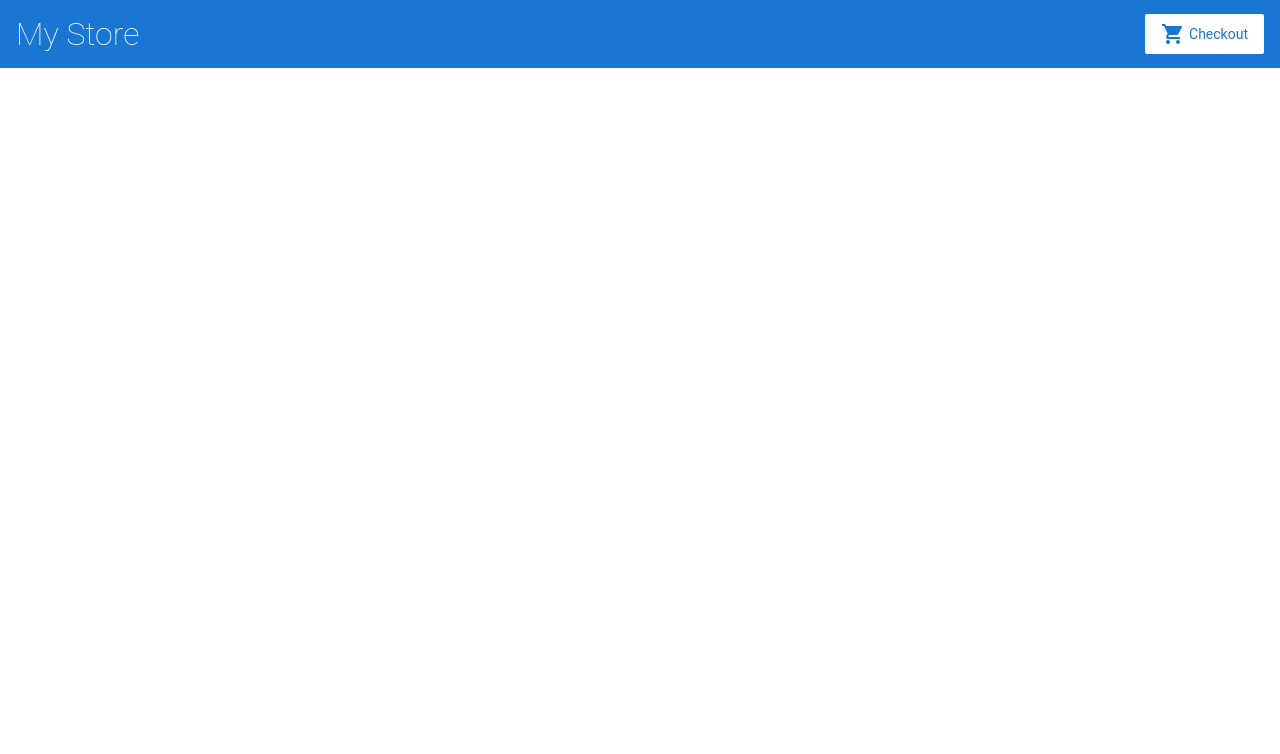
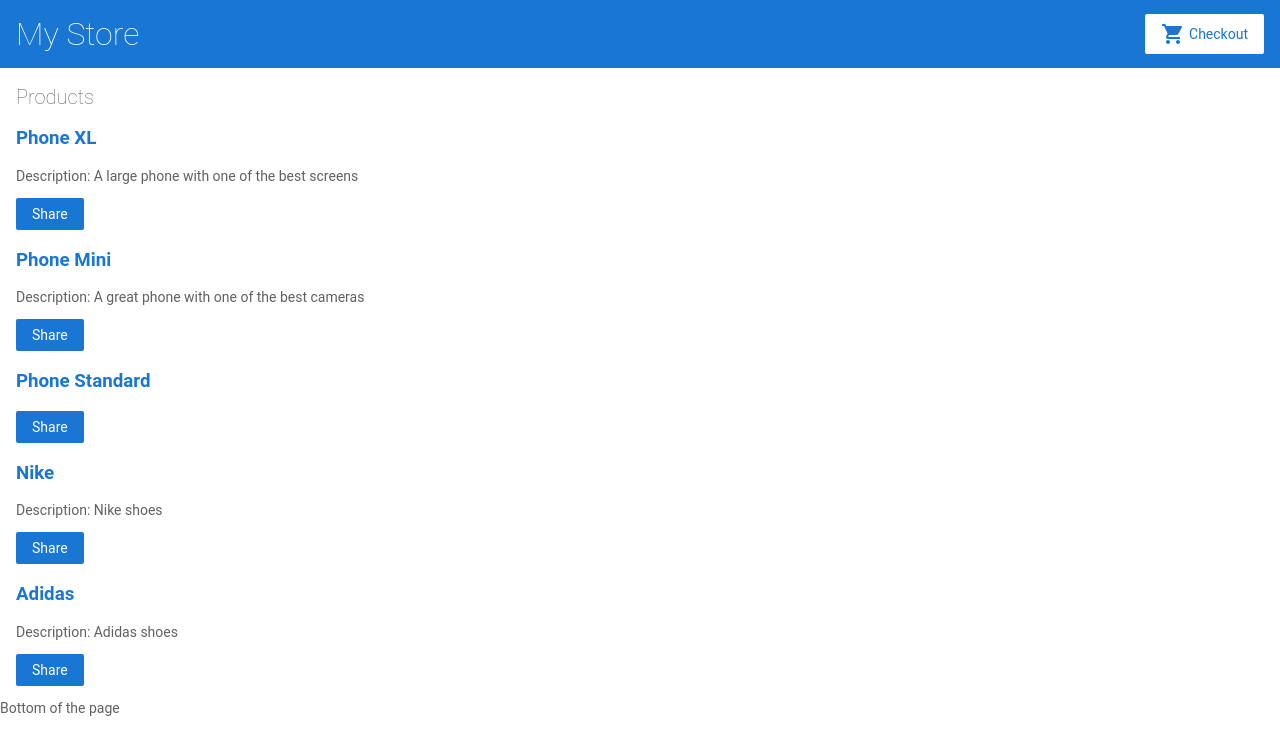
Before and after one commit to ZeroJimmy100/angular-perscholas-project1, an Angular app: page /product-list in a window 1280 px wide. Before the commit this address led to /. Shown: the top 754 px of the page. Built offline with nearby package versions, Linux system fonts and the light colour scheme.

Commit message:
5 files modified, 6 added

```diff
--- /dev/null
+++ b/src/app/about/about.component.html
@@ -0,0 +1,5 @@
+<p>
+  About Our Store
+</p>
+
+<p>It's a good store that sells shoes and phones</p>
--- /dev/null
+++ b/src/app/about/about.component.ts
@@ -0,0 +1,15 @@
+import { Component, OnInit } from '@angular/core';
+
+@Component({
+  selector: 'app-about',
+  templateUrl: './about.component.html',
+  styleUrls: ['./about.component.css']
+})
+export class AboutComponent implements OnInit {
+
+  constructor() { }
+
+  ngOnInit() {
+  }
+
+}
--- a/src/app/app.component.html
+++ b/src/app/app.component.html
@@ -4,6 +4,8 @@
   <router-outlet></router-outlet>
 </div>
 
+<p>Bottom of the page</p>
+
 <!--
 Copyright Google LLC. All Rights Reserved.
 Use of this source code is governed by an MIT-style license that
--- a/src/app/product-alerts/product-alerts.component.ts
+++ b/src/app/product-alerts/product-alerts.component.ts
@@ -3,6 +3,8 @@
 import { Input } from '@angular/core';
 
 // import { Product } from '../products';
+
+import { Product, products } from '../products';
 
 @Component({
   selector: 'app-product-alerts',
@@ -10,6 +12,7 @@
   styleUrls: ['./product-alerts.component.css']
 })
 export class ProductAlertsComponent implements OnInit {
+  // product: Product = myProduct;
   // @Input() product!: Product;
 
   constructor() {}
--- a/src/app/product-list/product-list.component.ts
+++ b/src/app/product-list/product-list.component.ts
@@ -1,6 +1,6 @@
 import { Component } from '@angular/core';
 
-import { products } from '../products';
+import { products, shoes, Product } from '../products';
 
 // console.log("products");
 // console.log(JSON.stringify(products));
@@ -11,7 +11,9 @@
   styleUrls: ['./product-list.component.css']
 })
 export class ProductListComponent {
-  products = products;
+  // products = products.concat(shoes);
+
+  products: Array<Product> = products.concat(shoes);
 
   productsAsString() {
     return JSON.stringify(products);
@@ -20,6 +22,10 @@
   share() {
     window.alert('The product has been shared!');
   }
+
+  sayHello(productName: string) {
+    return productName + ' details';
+  }
 }
 
 /*
--- a/src/app/products.ts
+++ b/src/app/products.ts
@@ -1,4 +1,11 @@
-export const products = [
+export interface Product {
+  id: number;
+  name: string;
+  price: number;
+  description?: string;
+}
+
+export const products: Array<Product> = [
   {
     id: 1,
     name: 'Phone XL',
@@ -19,6 +26,41 @@
   }
 ];
 
+// export const products = [
+//   {
+//     id: 1,
+//     name: 'Phone XL',
+//     price: 799,
+//     description: 'A large phone with one of the best screens'
+//   },
+//   {
+//     id: 2,
+//     name: 'Phone Mini',
+//     price: 699,
+//     description: 'A great phone with one of the best cameras'
+//   },
+//   {
+//     id: 3,
+//     name: 'Phone Standard',
+//     price: 299,
+//     description: ''
+//   }
+// ];
+
+export const shoes = [
+  {
+    id: 4,
+    name: 'Nike',
+    price: 700,
+    description: 'Nike shoes'
+  },
+  {
+    id: 5,
+    name: 'Adidas',
+    price: 700,
+    description: 'Adidas shoes'
+  }
+];
 
 /*
 Copyright Google LLC. All Rights Reserved.
--- /dev/null
+++ b/src/app/welcome/welcome.component.html
@@ -0,0 +1,13 @@
+<p>
+  Welcome to our store
+</p>
+
+<a [routerLink]="['product-list']">
+  View our app-product-list
+</a>
+<br/>
+<div>
+  <a [routerLink]="['about-page']">
+    About Page
+  </a>
+</div>
--- /dev/null
+++ b/src/app/welcome/welcome.component.ts
@@ -0,0 +1,15 @@
+import { Component, OnInit } from '@angular/core';
+
+@Component({
+  selector: 'app-welcome',
+  templateUrl: './welcome.component.html',
+  styleUrls: ['./welcome.component.css']
+})
+export class WelcomeComponent implements OnInit {
+
+  constructor() { }
+
+  ngOnInit() {
+  }
+
+}
```
Also changed, not shown: src/app/app.module.ts (+19 -2 lines), src/app/about/about.component.css (added), src/app/welcome/welcome.component.css (added).
